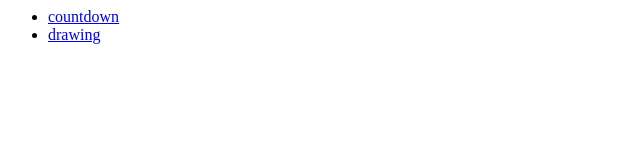
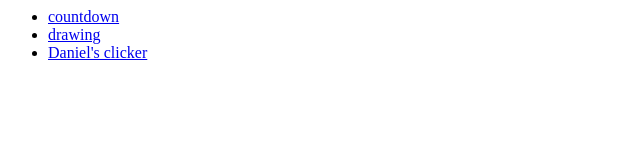
Before and after one commit to ironlegoavenger/programming, a plain HTML site: page index.html in a window 1280 px wide. Shown: the whole page, without its empty margins (0-640 px from the left). Drawn offline with Linux system fonts and the light colour scheme.

Commit message:
link to daniel

```diff
--- a/index.html
+++ b/index.html
@@ -8,6 +8,7 @@
     <ul>
         <li><a href="countdown.html">countdown</a></li>
         <li><a href="drawing.html">drawing</a></li>
+        <li><a href="https://caplegoavenger.github.io/clicker/">Daniel's clicker</a></li>
     </ul>
 </body>
 
```
